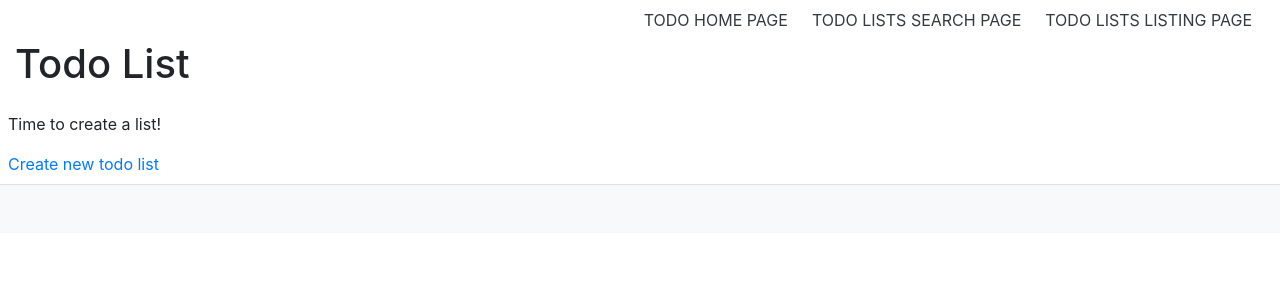
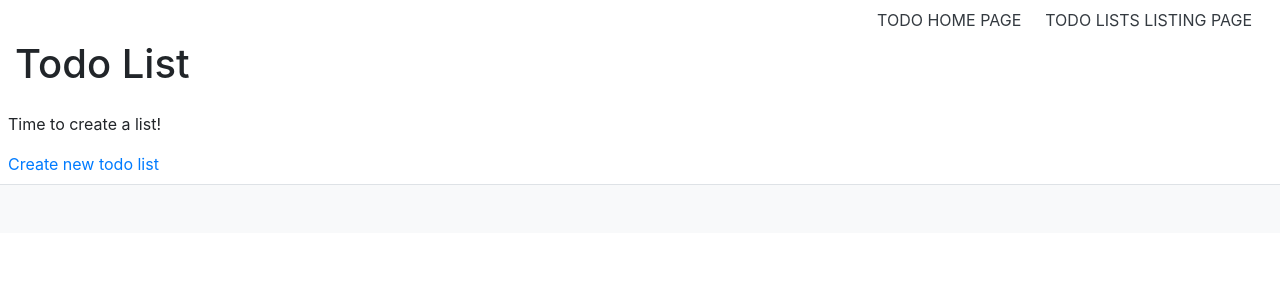
Before and after one commit to felipe-lee/gcbv_demo, a Django app: template todo/templates/todo/home.html in a window 1280 px wide. Shown: the top 300 px of the page. Run offline with Django 3.2, Linux system fonts and the light colour scheme; the template is opened without the code that fills it, so the values that code supplies are empty; some libraries are stand-ins or nearby versions.

Commit message:
Replace references to original listing page with new listing/search page

```diff
--- a/common/templates/common/base.html
+++ b/common/templates/common/base.html
@@ -51,19 +51,9 @@
                 </a>
               </li>
               <li class="nav-item reg-nav-item px-3 px-lg-1 py-0">
-                {% url 'todo:search_lists' as todo_search_lists_url %}
-                <a class="nav-link text-uppercase text-dark {% if request.path_info == todo_search_lists_url %}active{% endif %}"
-                   href="{% url 'todo:search_lists' %}" title="Search page for todo lists">
-                  Todo Lists Search Page
-                  {% if request.path_info == todo_search_lists_url %}
-                    <span class="sr-only">(current)</span>
-                  {% endif %}
-                </a>
-              </li>
-              <li class="nav-item reg-nav-item px-3 px-lg-1 py-0">
-                {% url 'todo:list_todo_lists' as todo_lists_listing_url %}
+                {% url 'todo:list_and_filter_todo_lists' as todo_lists_listing_url %}
                 <a class="nav-link text-uppercase text-dark {% if request.path_info == todo_lists_listing_url %}active{% endif %}"
-                   href="{% url 'todo:list_todo_lists' %}">
+                   href="{{ todo_lists_listing_url }}">
                   Todo Lists Listing Page
                   {% if request.path_info == todo_lists_listing_url %}
                     <span class="sr-only">(current)</span>
--- a/todo/urls.py
+++ b/todo/urls.py
@@ -17,7 +17,8 @@ if settings.VIEW_TYPES == 'CBV':
     print('using class-based views')
 
     urlpatterns = [
-        path('show-all-lists/', RedirectView.as_view(pattern_name='todo:list_todo_lists'), name='show_all_lists'),
+        path('show-all-lists/', RedirectView.as_view(pattern_name='todo:list_and_filter_todo_lists'),
+             name='show_all_lists'),
         path('list-todo-lists/', ListTodoListsView.as_view(), name='list_todo_lists'),
         path('list-todo-lists/<name_search>/', ListTodoListsView.as_view(), name='list_filtered_todo_lists'),
         path('lists/', ListAndFilterTodoListsView.as_view(), name='list_and_filter_todo_lists'),
--- a/todo/views.py
+++ b/todo/views.py
@@ -236,7 +236,7 @@ class DeleteTodoListView(DeleteView):
     template_name = 'todo/delete_todo_list.html'
     model = TodoListModel
     context_object_name = 'todo_list'
-    success_url = reverse_lazy('todo:list_todo_lists')
+    success_url = reverse_lazy('todo:list_and_filter_todo_lists')
 
     def delete(self, request: HttpRequest, *args, **kwargs) -> HttpResponse:
         """
@@ -273,4 +273,4 @@ def delete_todo_list_view(request: HttpRequest, pk: int) -> HttpResponseRedirect
 
         messages.success(request=request, message=success_message)
 
-        return redirect(reverse_lazy('todo:list_todo_lists'))
+        return redirect(reverse_lazy('todo:list_and_filter_todo_lists'))
```
